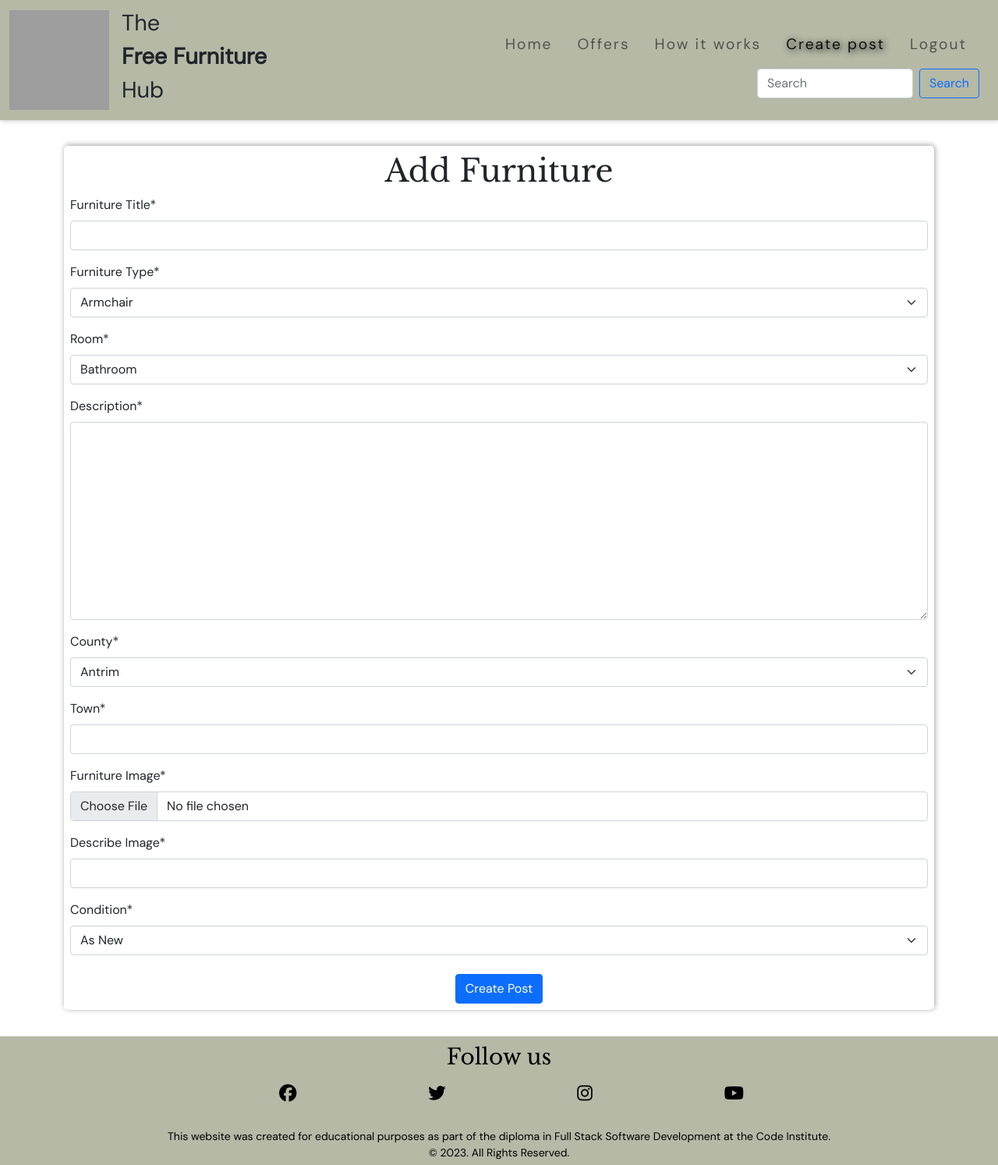
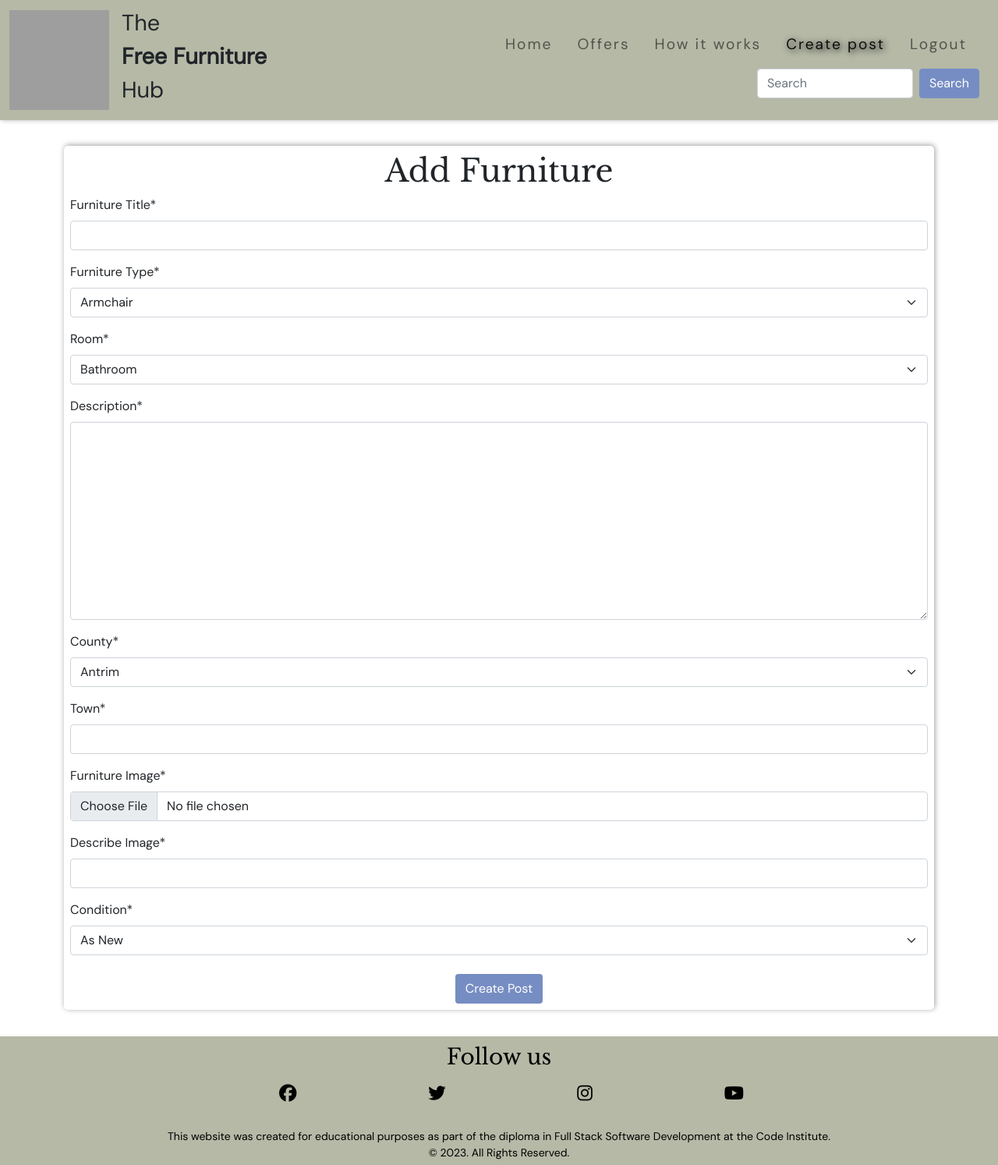
Before and after one commit to Louibens/PP4_FreeFurnitureHub, a Django app: page /furniture/add/ in a window 1280 px wide. Shown: the whole page at 78% size. Run offline with Django 3.2, Linux system fonts and the light colour scheme; the visitor is signed in with stand-in values (Sample User, id 1); parts of the project's set-up code (start-up, migrations or seed data) failed here and were passed over; some libraries are stand-ins or nearby versions; grey boxes are pictures that could not be loaded.

Commit message:
Minor update to comment box and fix create button colour

```diff
--- a/furniture/templates/furniture/add_furniture.html
+++ b/furniture/templates/furniture/add_furniture.html
@@ -11,7 +11,7 @@
         {{ form.media }}
         {{ form|crispy }}
         <div class="text-center">
-            <button type="submit" class="btn btn-primary mt-2">Create Post</button>
+            <button type="submit" class="btn buttons mt-2">Create Post</button>
         </div>
     </form>
 
--- a/static/css/base.css
+++ b/static/css/base.css
@@ -217,6 +217,18 @@ a.img-container:hover {
     color: white;
 }
 
+.btn-outline-primary {
+    color: white ;
+    background-color: #768DC3;
+    border-color: #768DC3 !important;
+}
+
+.btn-outline-primary:hover {
+    color: black;
+    background-color: #768DC3;
+    border-color: #768DC3;
+}
+
 /* Footer */
 
 footer {
--- a/templates/includes/header.html
+++ b/templates/includes/header.html
@@ -62,7 +62,7 @@
         <div class="container-fluid me-auto nav-cont">
           <form class="d-flex s-box" role="search" method="GET" action="{% url 'furniture_items' %}">
             <input class="form-control search me-2" name="q" type="search" placeholder="Search" aria-label="Search">
-            <button class="btn btn-outline-primary " type="submit">Search</button>
+            <button class="btn btn-outline-primary" type="submit">Search</button>
           </form>
         </div>
       </div>
```
Also changed, not shown: furniture/templates/furniture/furniture_detail.html (+5 -22 lines).
